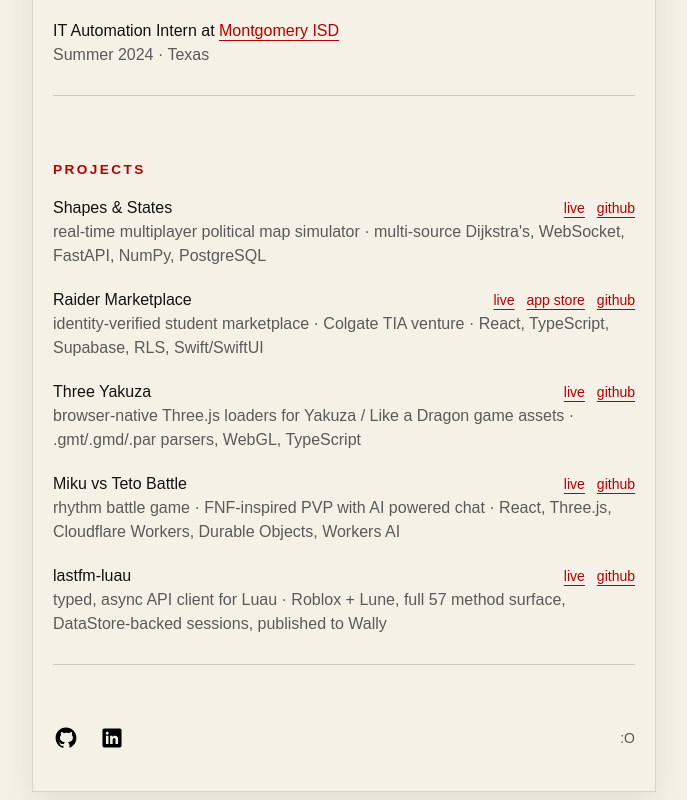
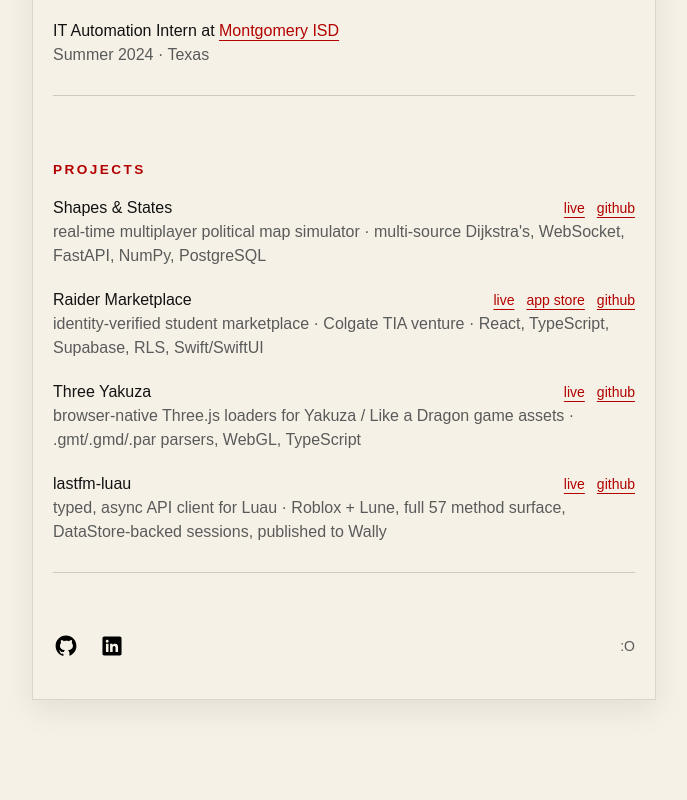
Before and after one commit to tonybolivar/personal-website, a Next.js app: page / in a window 1280 px wide. Shown: the part 825-1625 px from the top of the page, without its empty margins (296-983 px from the left). After the commit the page ends 1533 px from the top, so only its background shows below. Built offline with nearby package versions, Linux system fonts and the light colour scheme; a web font is replaced by a local one.

Commit message:
Drop Miku vs Teto Battle from projects

```diff
--- a/app/page.tsx
+++ b/app/page.tsx
@@ -71,12 +71,6 @@
     meta: "browser-native Three.js loaders for Yakuza / Like a Dragon game assets · .gmt/.gmd/.par parsers, WebGL, TypeScript",
     live: "https://three-yakuza-gmt-viewer.vercel.app",
     github: "https://github.com/tonybolivar/three-yakuza",
-  },
-  {
-    name: "Miku vs Teto Battle",
-    meta: "rhythm battle game · FNF-inspired PVP with AI powered chat · React, Three.js, Cloudflare Workers, Durable Objects, Workers AI",
-    live: "https://cf-ai-miku-teto-battle.tony-e-bolivar.workers.dev/",
-    github: "https://github.com/tonybolivar/cf_ai_miku_teto_battle",
   },
   {
     name: "lastfm-luau",
```
